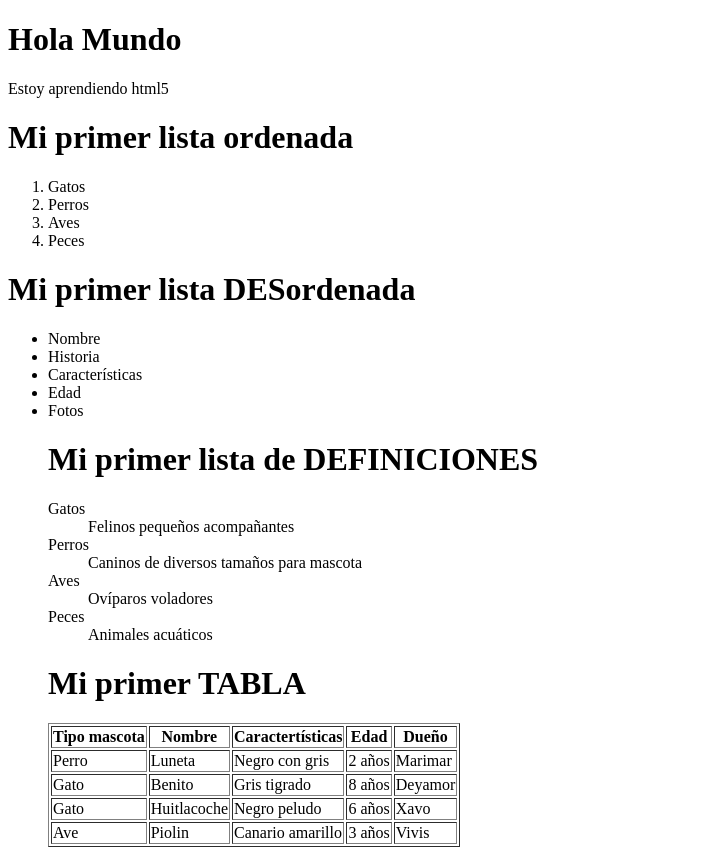
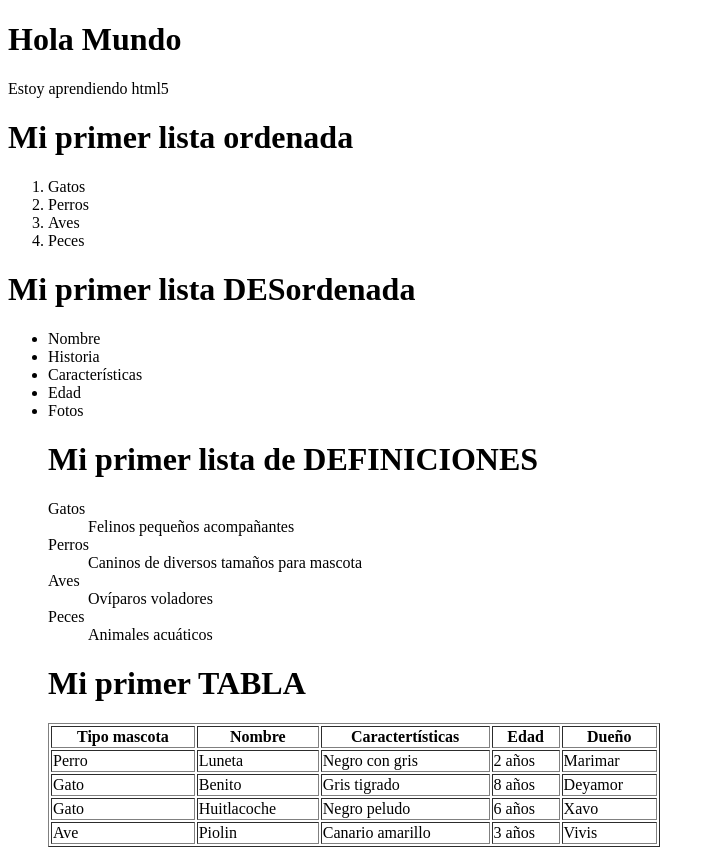
Before and after one commit to AECXMC/HTMLTlacopanDesWeb1, a plain HTML site: page index.html in a window 1280 px wide. Shown: the whole page, without its empty margins (0-715 px from the left). Drawn offline with Linux system fonts and the light colour scheme.

Commit message:
Update index.html

```diff
--- a/index.html
+++ b/index.html
@@ -38,7 +38,7 @@
     </dl>
 
     <h1>Mi primer TABLA</h1>
-    <table border = "1">
+    <table border = "1" style = width:50%>
       <tr><th>Tipo mascota</th><th>Nombre</th><th>Caractertísticas</th><th>Edad</th><th>Dueño</th></tr>
       <tr><td>Perro</td><td>Luneta</td><td>Negro con gris</td><td>2 años</td><td>Marimar</td></tr>
       <tr><td>Gato</td><td>Benito</td><td>Gris tigrado</td><td>8 años</td><td>Deyamor</td></tr>
```
